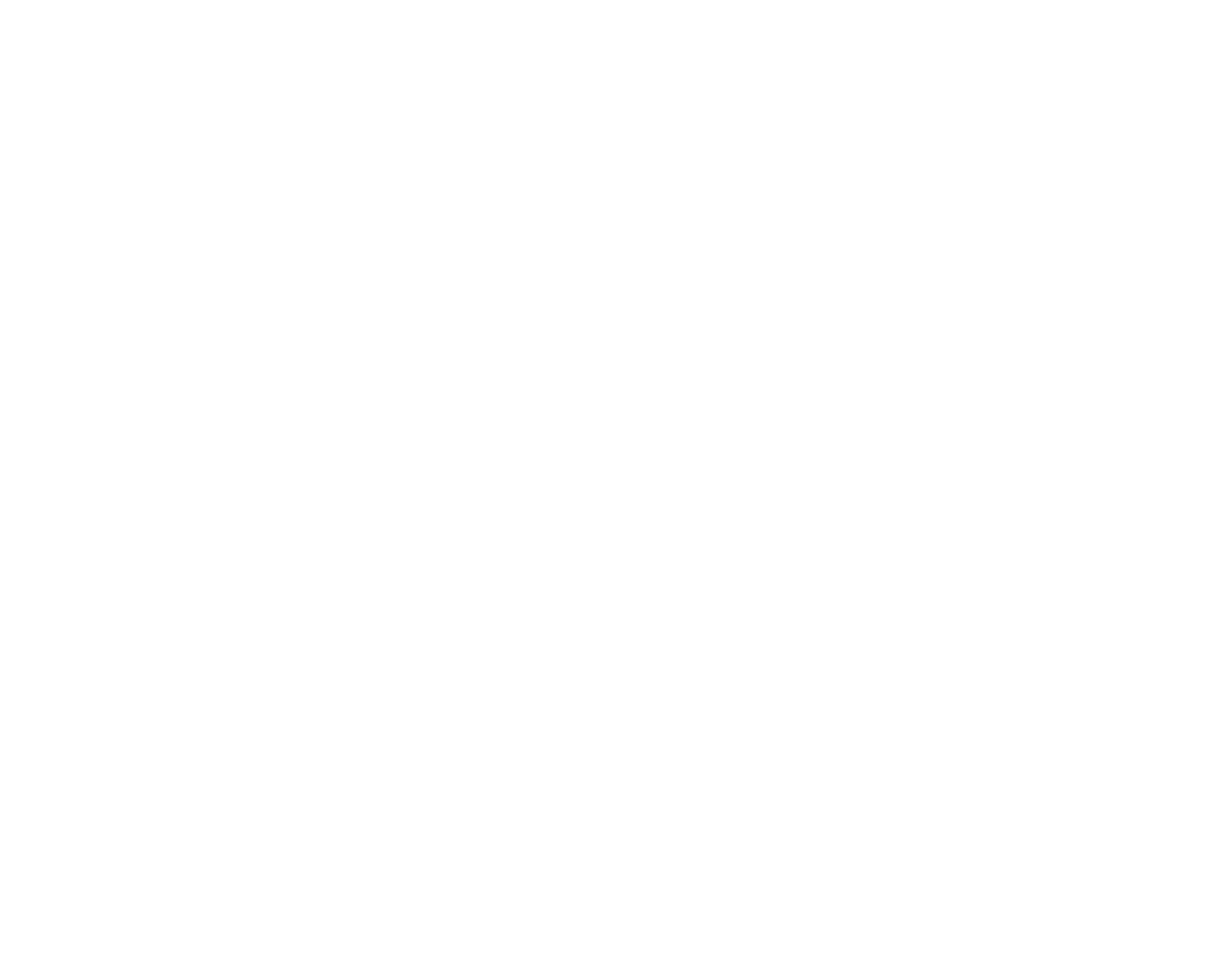
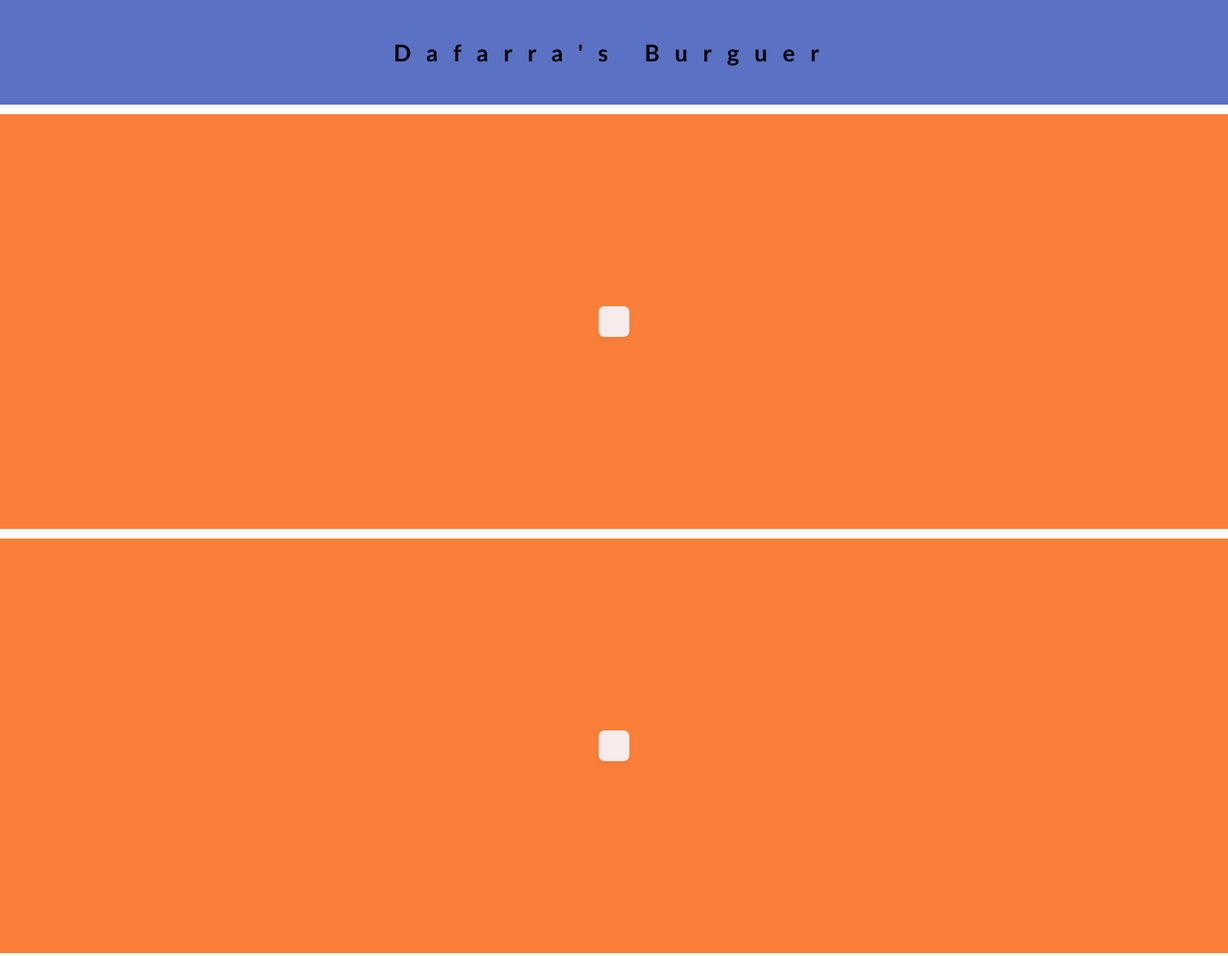
Before and after one commit to juliatinello/pias, a plain HTML site: page Dafarras/index.html in a window 1280 px wide. Shown: the top 996 px of the page at 96% size. Before the commit the page ends 800 px from the top, so only its background shows below. Drawn offline with Linux system fonts and the light colour scheme.

Commit message:
Add files via upload

```diff
--- a/Dafarras/index.html
+++ b/Dafarras/index.html
@@ -7,10 +7,34 @@
     <title>Document</title>
 </head>
 <body>
-    <header>
-        <nav></nav>
+    <header class="navbar">
+        <nav> <h1>Dafarra's Burguer</h1></nav>
     </header>
-    <main></main>
+
+
+    <section class="BoxM">
+        <div class="Item">
+        </div>
+    </section>
+
+<section class="BoxM">
+        <div class="Item">
+        </div>
+    </section>
+
+
+<section class="BoxM">
+    <div class="Item">
+    </div>
+</section>
+
+
+<section class="BoxM">
+    <div class="Item">
+    </div>
+</section>
+
+
     <footer></footer>
 </body>
 </html>
--- a/Dafarras/style.css
+++ b/Dafarras/style.css
@@ -3,3 +3,34 @@
     padding: 0px;
     box-sizing: border-box;
 }
+
+.navbar{
+
+    background-color: #5A71C4;
+    padding: 40px;
+   text-align: center;
+   letter-spacing: 1rem;
+   font-family: 'Gill Sans', 'Gill Sans MT', Calibri, 'Trebuchet MS', sans-serif;
+}
+
+
+.BoxM{
+
+    margin-top: 10px;
+    background-color:  rgb(250, 128, 57);
+    display: flex;
+    flex-direction: column;
+    align-items: center;
+    padding:200px;
+}
+
+.Item {
+    background:#f7ebeb;
+    padding: 1rem;
+    border-radius: 6px;
+    box-shadow: 0 2px 6px rgba(0,0,0,0.05);
+    display: flex;
+    flex-direction: column;
+    align-items: center;
+
+  }
```
Also changed, not shown: Dafarras/Imagens/7710858-desenhado-a-mao-doodle-hamburguer-hamburguer-fundo-padrao-sem-costura-vetor.jpg (added).
